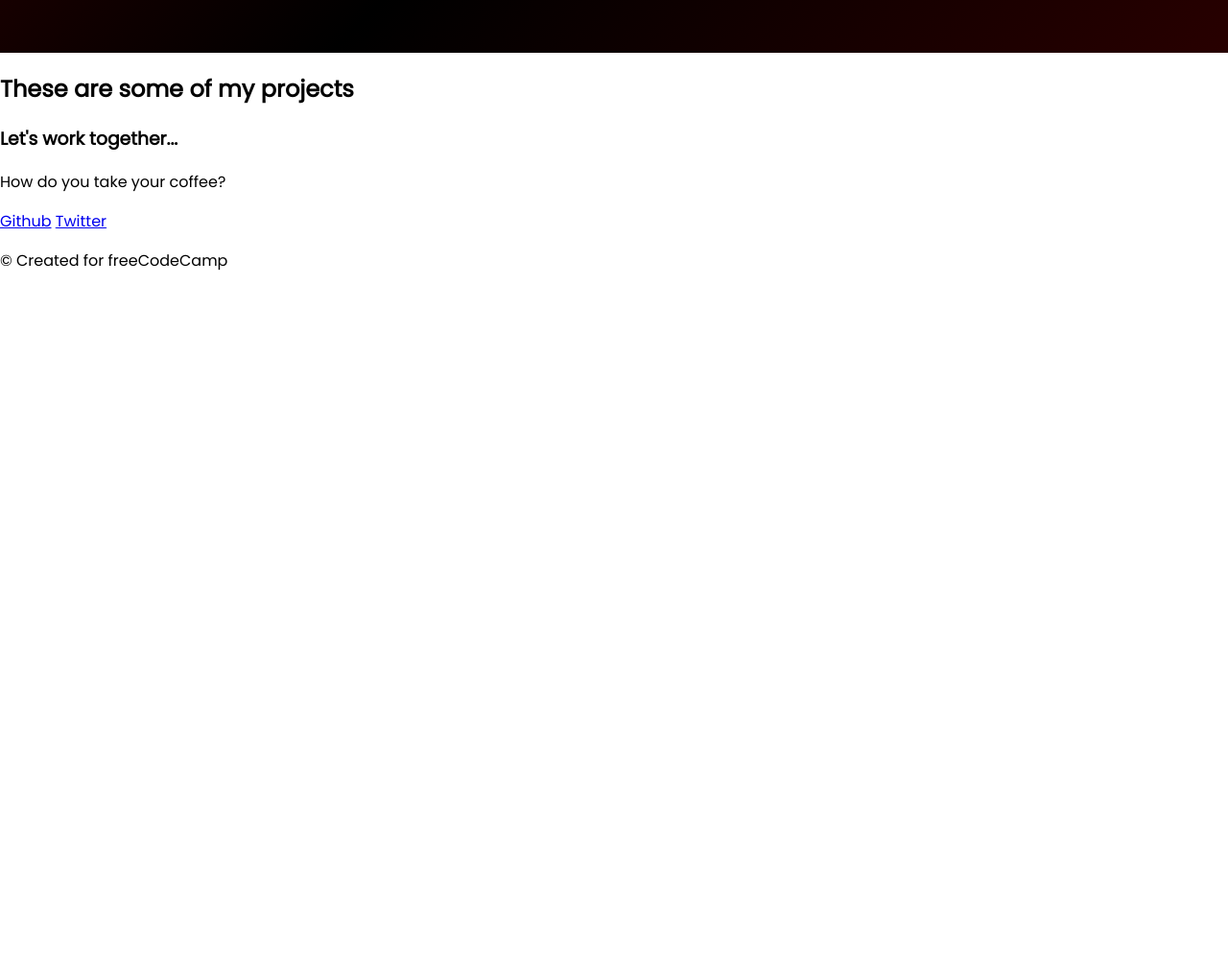
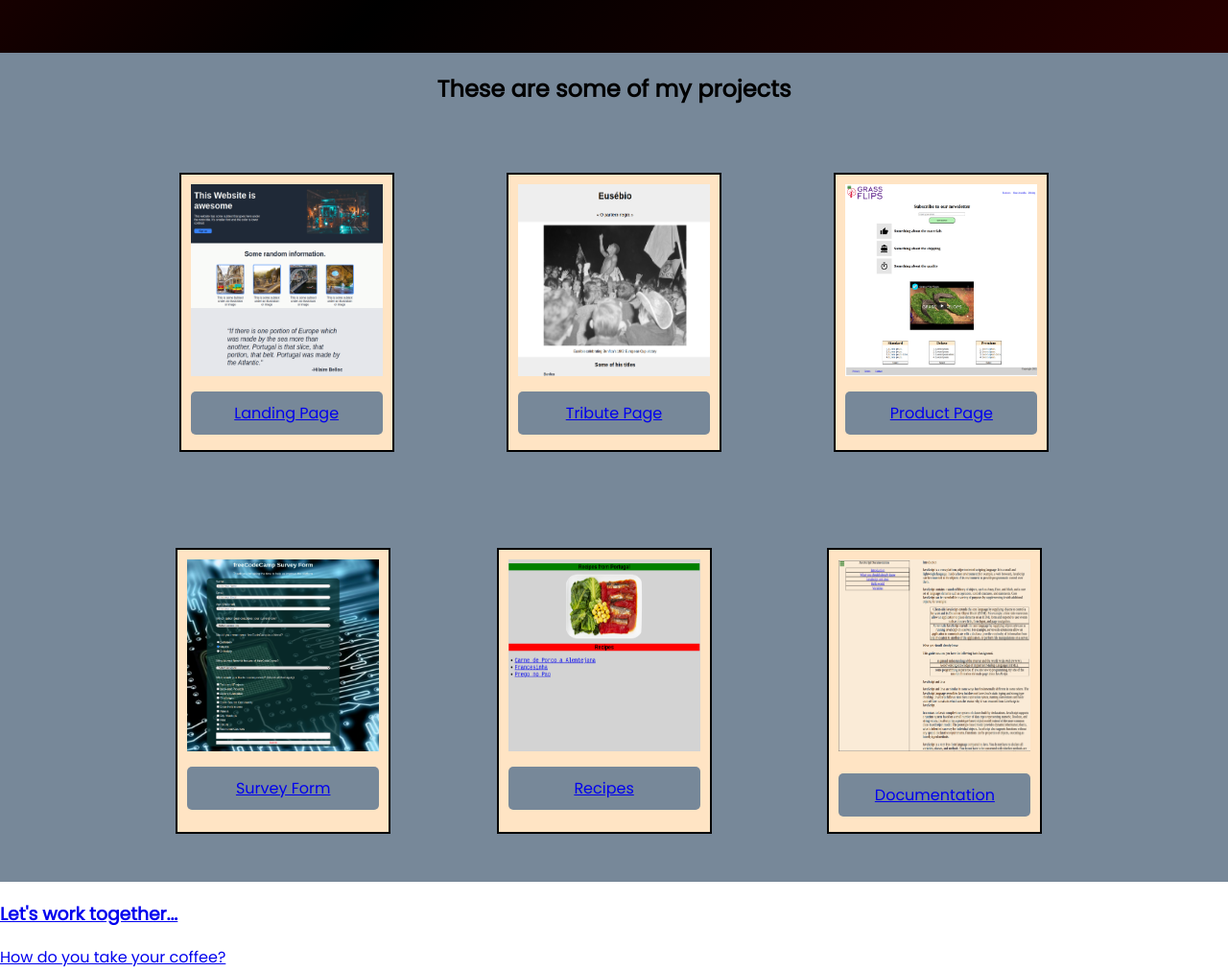
Before and after one commit to MauRoFMF/fcc-personal-portfolio, a plain HTML site: page index.html in a window 1280 px wide. Shown: the part 602-1615 px from the top of the page at 96% size. Before the commit the page ends 902 px from the top, so only its background shows below. Drawn offline with Linux system fonts and the light colour scheme.

Commit message:
change projects

```diff
--- a/index.html
+++ b/index.html
@@ -27,9 +27,31 @@
     <div id="work">
         <h2>These are some of my projects</h2>
         <div id="projects">
-            <div class="project-tile"></div>
-            <div class="project-tile"></div>
-            <div class="project-tile"></div>
+            <div class="project-tile">
+                <img src="./landing-page1.png" width="200px" height="200px" alt="Project 1">
+                <p><a href="https://maurofmf.github.io/odin-landing-page/">Landing Page</a></p>
+            </div>
+            <div class="project-tile">
+                <img src="./tribute-page.png" width="200px" height="200px" alt="Project 1">
+                <p><a href="https://maurofmf.github.io/fcc-tribute-page/">Tribute Page</a></p>
+            </div>
+            <div class="project-tile">
+                <img src="./product.png" width="200px" height="200px" alt="Project 1">
+                <p><a href="https://maurofmf.github.io/fcc-product-landing-page/">Product Page</a></p>
+            </div>
+            <div class="project-tile">
+                <img src="./survey.png" width="200px" height="200px" alt="Project 1">
+                <p><a href="https://maurofmf.github.io/fcc-survey-form/">Survey Form</a></p>
+            </div>
+            <div class="project-tile">
+                <img src="./recipes.png" width="200px" height="200px" alt="Project 1">
+                <p><a href="https://maurofmf.github.io/odin-recipes/">Recipes</p>
+            </div>
+            <div class="project-tile">
+                <img src="./documentation.png" width="200px" height="200px" alt="Project 1">
+                <p><a href="https://codepen.io/maurofmf/pen/abyMMVr">Documentation</p>
+            </div>
+
         </div>
 
     </div>
--- a/style.css
+++ b/style.css
@@ -26,7 +26,7 @@ body {
 #welcome-section {
     text-align: center;
     color: whitesmoke;
-    bbackground: rgb(40,0,0);
+    background: rgb(40,0,0);
     background: linear-gradient(315deg, rgba(40,0,0,1) 0%, rgba(0,0,0,1) 50%, rgba(52,0,0,1) 100%);
     padding: 200px 0;
 }
@@ -42,4 +42,49 @@ h1 {
 }
 
 #work {
+    text-align: center;
+    background: lightslategrey;
 }
+
+
+h2 {
+    margin-top: 0;
+    padding-top: 20px;
+}
+#projects {
+    display: flex;
+    margin: 0 auto 0 auto;
+    align-content: space-between;
+    justify-content: space-around;
+    flex-wrap: wrap;
+
+    align-content: center;
+    width: 1024px;
+}
+
+.project-tile {
+    display: flex;
+    flex-direction: column;
+    margin: 50px;
+    background-color: bisque;
+    padding: 10px 10px 0px 10px;
+    border: 2px solid black;
+
+}
+
+.project-tile p {
+    background:lightslategray;
+    padding: 10px 0 ;
+    border-radius: 5px;
+
+}
+
+.project-tile:hover {
+    background-color: grey;
+}
+
+@media only screen and (max-width: 600px) {
+    #projects {
+        width: 600px;
+    }
+  }
```
Also changed, not shown: documentation.png (added), landing-page1.png (added), product.png (added), recipes.png (added), survey.png (added), tribute-page.png (added).
